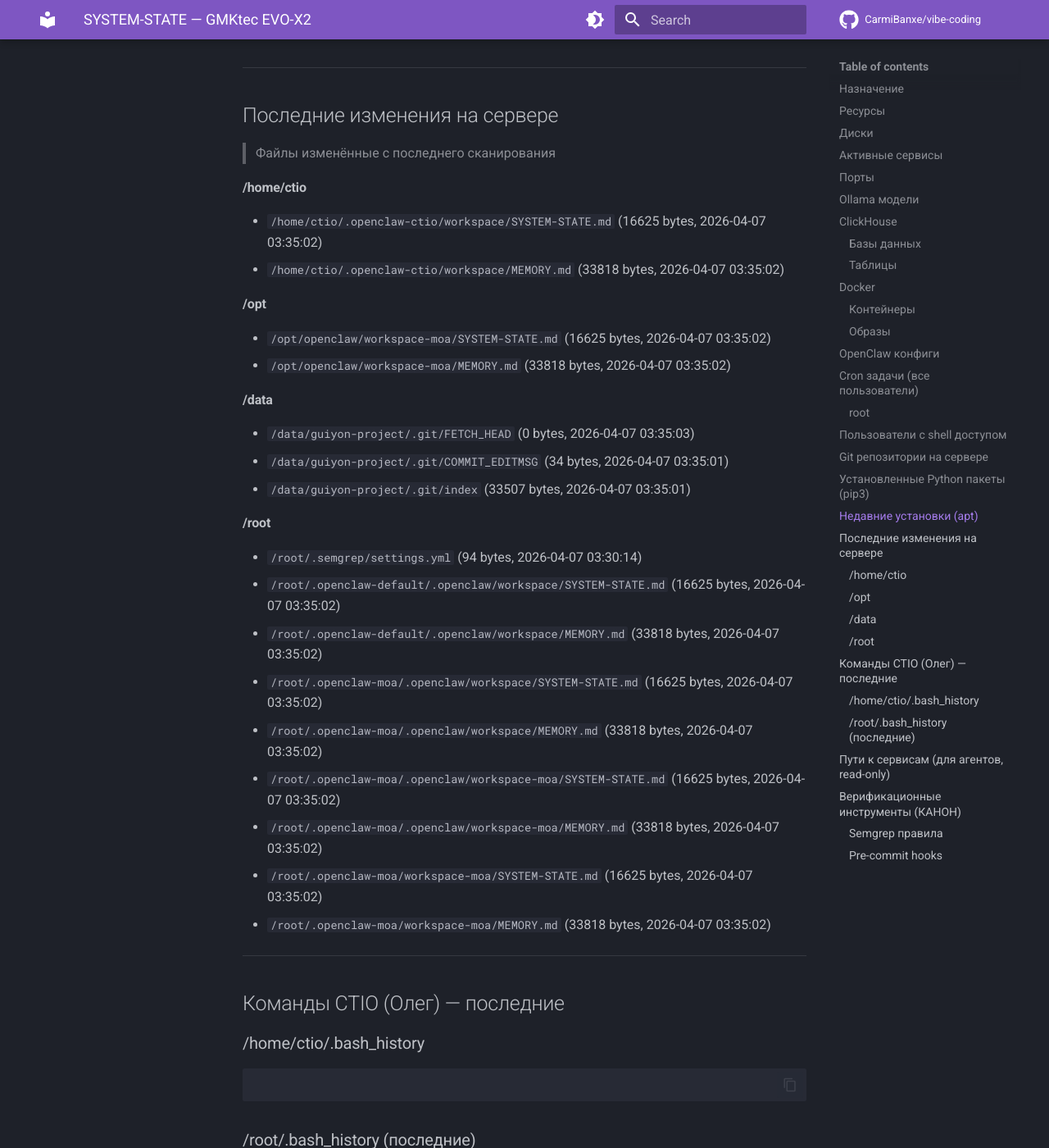
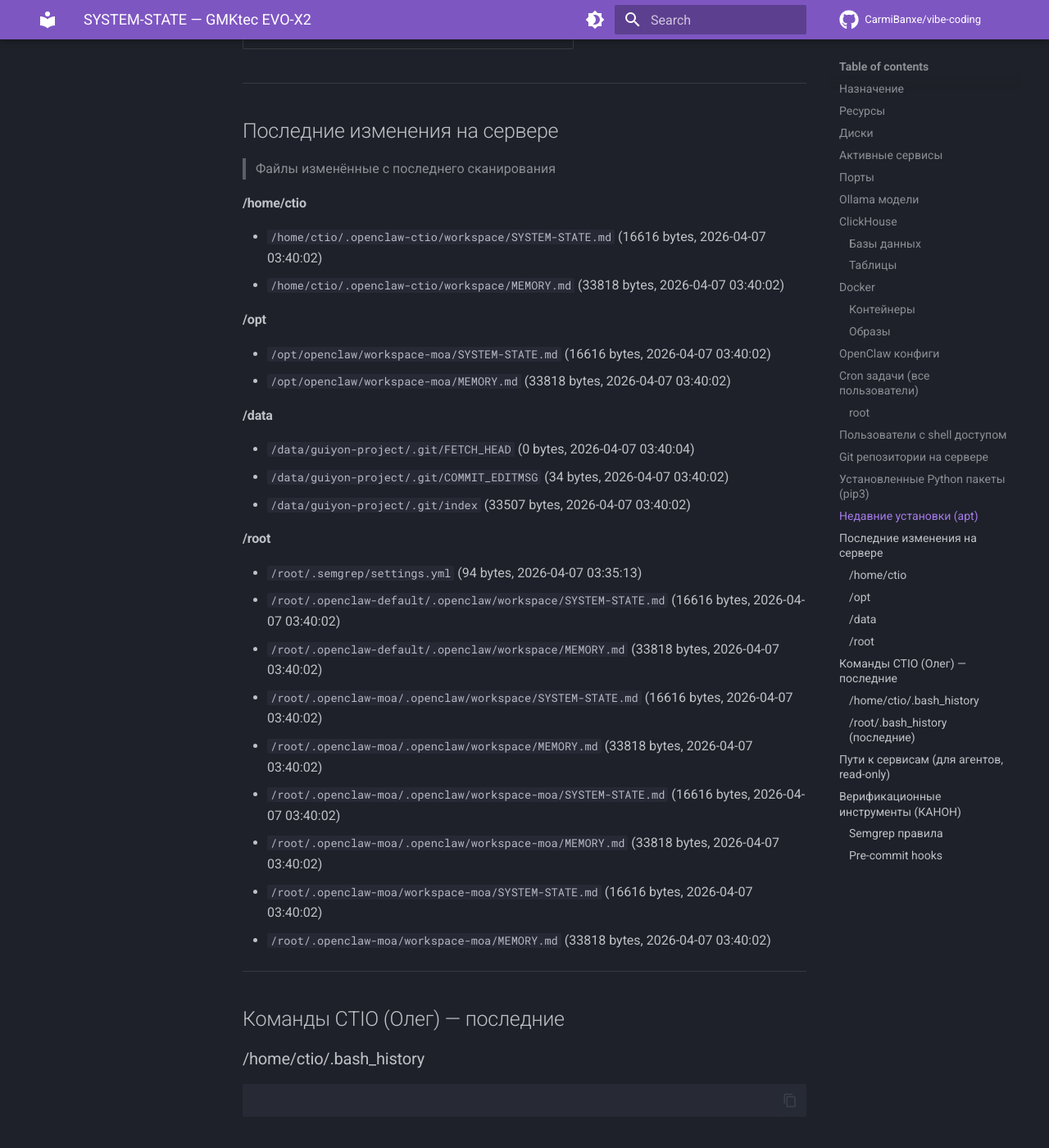
Before and after one commit to CarmiBanxe/vibe-coding, an MkDocs documentation site: the page built from docs/SYSTEM-STATE.md, in a window 1280 px wide and 1400 px high, scrolled down 13841 px. Shown: the whole window at 82% size. Built offline with MkDocs 1.6.1 and Material for MkDocs 9.7.7, drawn with Linux system fonts in a browser that asks for light colours; comment, search, counter and statistics services are not loaded; some of the changed text lies outside the part shown.

Commit message:
auto: SYSTEM-STATE v2 update (2026-04-07 03:40 CEST)

```diff
--- a/docs/SYSTEM-STATE.md
+++ b/docs/SYSTEM-STATE.md
@@ -1,6 +1,6 @@
 # SYSTEM-STATE — GMKtec EVO-X2
 > Автоматически обновляется каждые 5 минут
-> Последнее сканирование: 2026-04-07 03:35 CEST
+> Последнее сканирование: 2026-04-07 03:40 CEST
 > Источник: ctio-watcher.sh v2 (cron)
 
 ## Назначение
@@ -187,8 +188,8 @@
 | qwen3-banxe-v2:latest | 17.3 GB | 2026-04-03 |
 | qwen3-banxe:latest | 17.3 GB | 2026-04-02 |
 | qwen3:30b-a3b | 17.3 GB | 2026-04-02 |
+| gurubot/gpt-oss-derestricted:20b | 14.7 GB | 2026-03-26 |
 | huihui_ai/glm-4.7-flash-abliterated:latest | 17.5 GB | 2026-03-26 |
-| gurubot/gpt-oss-derestricted:20b | 14.7 GB | 2026-03-26 |
 
 ## ClickHouse
 ### Базы данных
@@ -379,28 +380,28 @@
 
 
 #### /home/ctio
-- `/home/ctio/.openclaw-ctio/workspace/SYSTEM-STATE.md` (16625 bytes, 2026-04-07 03:35:02)
-- `/home/ctio/.openclaw-ctio/workspace/MEMORY.md` (33818 bytes, 2026-04-07 03:35:02)
+- `/home/ctio/.openclaw-ctio/workspace/SYSTEM-STATE.md` (16616 bytes, 2026-04-07 03:40:02)
+- `/home/ctio/.openclaw-ctio/workspace/MEMORY.md` (33818 bytes, 2026-04-07 03:40:02)
 
 #### /opt
-- `/opt/openclaw/workspace-moa/SYSTEM-STATE.md` (16625 bytes, 2026-04-07 03:35:02)
-- `/opt/openclaw/workspace-moa/MEMORY.md` (33818 bytes, 2026-04-07 03:35:02)
+- `/opt/openclaw/workspace-moa/SYSTEM-STATE.md` (16616 bytes, 2026-04-07 03:40:02)
+- `/opt/openclaw/workspace-moa/MEMORY.md` (33818 bytes, 2026-04-07 03:40:02)
 
 #### /data
-- `/data/guiyon-project/.git/FETCH_HEAD` (0 bytes, 2026-04-07 03:35:03)
-- `/data/guiyon-project/.git/COMMIT_EDITMSG` (34 bytes, 2026-04-07 03:35:01)
-- `/data/guiyon-project/.git/index` (33507 bytes, 2026-04-07 03:35:01)
+- `/data/guiyon-project/.git/FETCH_HEAD` (0 bytes, 2026-04-07 03:40:04)
+- `/data/guiyon-project/.git/COMMIT_EDITMSG` (34 bytes, 2026-04-07 03:40:02)
+- `/data/guiyon-project/.git/index` (33507 bytes, 2026-04-07 03:40:02)
 
 #### /root
-- `/root/.semgrep/settings.yml` (94 bytes, 2026-04-07 03:30:14)
-- `/root/.openclaw-default/.openclaw/workspace/SYSTEM-STATE.md` (16625 bytes, 2026-04-07 03:35:02)
-- `/root/.openclaw-default/.openclaw/workspace/MEMORY.md` (33818 bytes, 2026-04-07 03:35:02)
-- `/root/.openclaw-moa/.openclaw/workspace/SYSTEM-STATE.md` (16625 bytes, 2026-04-07 03:35:02)
-- `/root/.openclaw-moa/.openclaw/workspace/MEMORY.md` (33818 bytes, 2026-04-07 03:35:02)
-- `/root/.openclaw-moa/.openclaw/workspace-moa/SYSTEM-STATE.md` (16625 bytes, 2026-04-07 03:35:02)
-- `/root/.openclaw-moa/.openclaw/workspace-moa/MEMORY.md` (33818 bytes, 2026-04-07 03:35:02)
-- `/root/.openclaw-moa/workspace-moa/SYSTEM-STATE.md` (16625 bytes, 2026-04-07 03:35:02)
-- `/root/.openclaw-moa/workspace-moa/MEMORY.md` (33818 bytes, 2026-04-07 03:35:02)
+- `/root/.semgrep/settings.yml` (94 bytes, 2026-04-07 03:35:13)
+- `/root/.openclaw-default/.openclaw/workspace/SYSTEM-STATE.md` (16616 bytes, 2026-04-07 03:40:02)
+- `/root/.openclaw-default/.openclaw/workspace/MEMORY.md` (33818 bytes, 2026-04-07 03:40:02)
+- `/root/.openclaw-moa/.openclaw/workspace/SYSTEM-STATE.md` (16616 bytes, 2026-04-07 03:40:02)
+- `/root/.openclaw-moa/.openclaw/workspace/MEMORY.md` (33818 bytes, 2026-04-07 03:40:02)
+- `/root/.openclaw-moa/.openclaw/workspace-moa/SYSTEM-STATE.md` (16616 bytes, 2026-04-07 03:40:02)
+- `/root/.openclaw-moa/.openclaw/workspace-moa/MEMORY.md` (33818 bytes, 2026-04-07 03:40:02)
+- `/root/.openclaw-moa/workspace-moa/SYSTEM-STATE.md` (16616 bytes, 2026-04-07 03:40:02)
+- `/root/.openclaw-moa/workspace-moa/MEMORY.md` (33818 bytes, 2026-04-07 03:40:02)
 
 ---
 
```
Also changed, not shown: other parts of docs/SYSTEM-STATE.md (+4 -3 lines).
